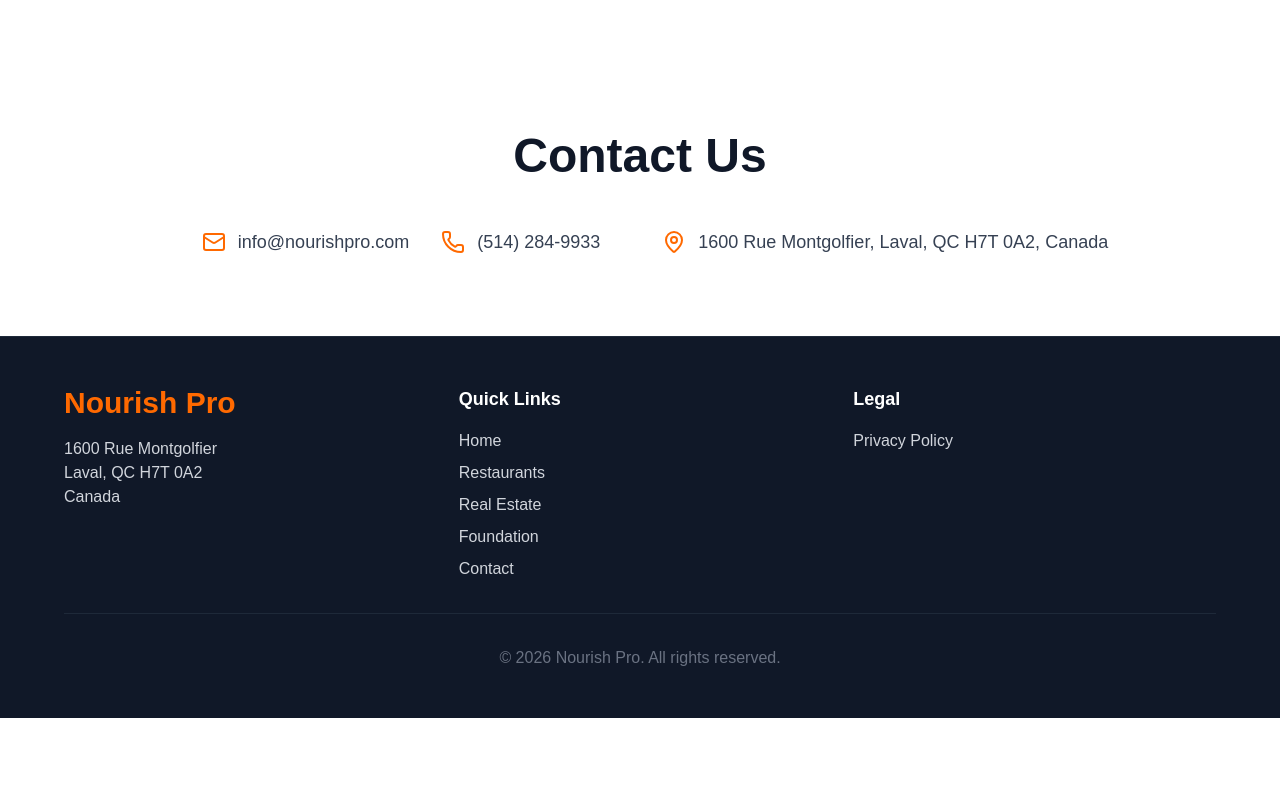
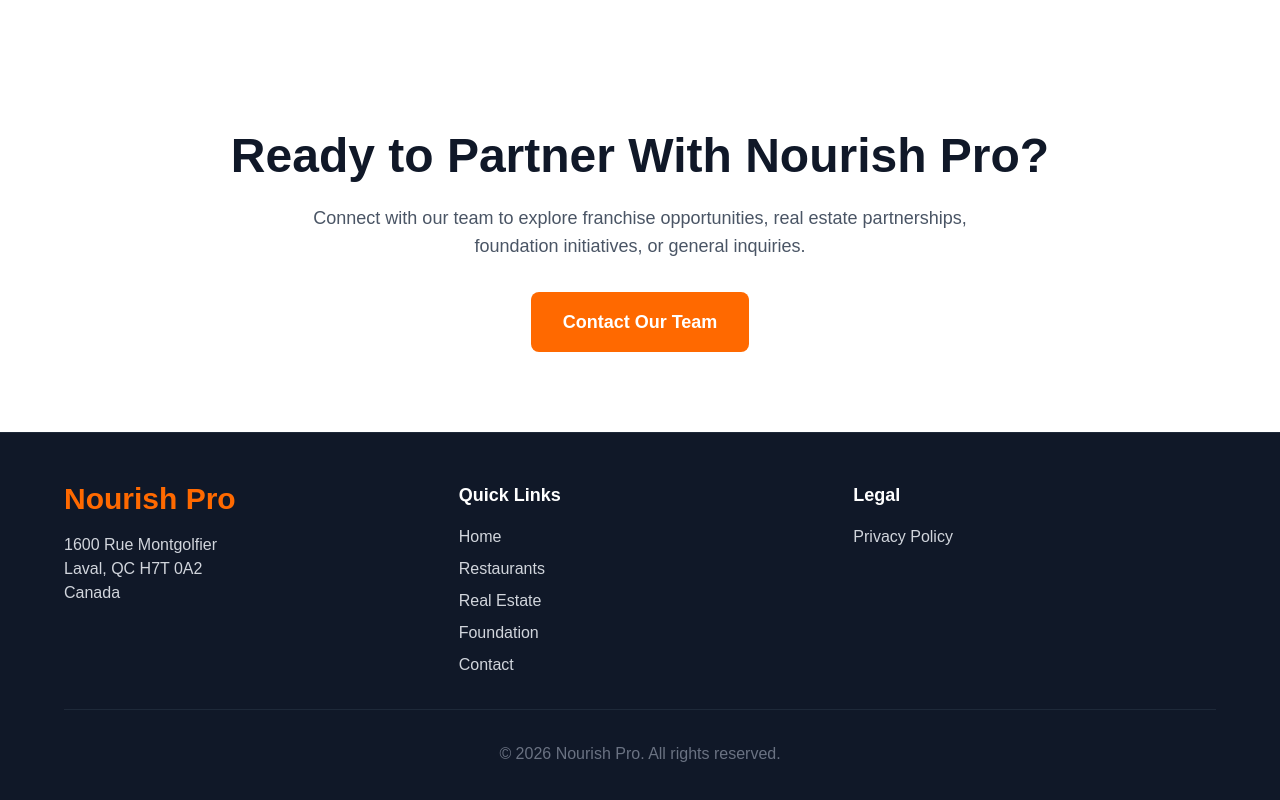
Before and after one commit to IjazUllahKhan/nourishpro, a Next.js app: page / in a window 1280 px wide. Shown: the part 2752-3552 px from the top of the page. Before the commit the page ends 3470 px from the top, so only its background shows below. Built offline with nearby package versions, Linux system fonts and the light colour scheme.

Commit message:
Polish Nourish Pro contact flow

```diff
--- a/app/contact/page.tsx
+++ b/app/contact/page.tsx
@@ -192,7 +192,7 @@
                   value={formData.phone}
                   onChange={handleChange}
                   className="w-full px-4 py-3 border border-gray-300 rounded-lg focus:ring-2 focus:ring-orange-500 focus:border-transparent"
-                  placeholder="(555) 123-4567"
+                  placeholder="Your phone number"
                 />
               </div>
 
--- a/app/foundation/page.tsx
+++ b/app/foundation/page.tsx
@@ -194,7 +194,7 @@
             transition={{ duration: 0.6, delay: 0.4 }}
           >
             <Link
-              href="/#contact"
+              href="/contact"
               className="inline-block bg-orange-500 hover:bg-orange-600 text-white font-semibold py-4 px-8 rounded-lg transition-colors text-lg"
             >
               Connect with Us
--- a/app/real-estate/page.tsx
+++ b/app/real-estate/page.tsx
@@ -209,7 +209,7 @@
             transition={{ duration: 0.6, delay: 0.4 }}
           >
             <Link
-              href="/#contact"
+              href="/contact"
               className="inline-block bg-orange-500 hover:bg-orange-600 text-white font-semibold py-4 px-8 rounded-lg transition-colors text-lg"
             >
               Contact Our Team
--- a/app/restaurants/page.tsx
+++ b/app/restaurants/page.tsx
@@ -216,7 +216,7 @@
             transition={{ duration: 0.6, delay: 0.4 }}
           >
             <Link
-              href="/#contact"
+              href="/contact"
               className="inline-block bg-orange-500 hover:bg-orange-600 text-white font-semibold py-4 px-8 rounded-lg transition-colors text-lg"
             >
               Start a Franchise Inquiry
--- a/components/ContactSection.tsx
+++ b/components/ContactSection.tsx
@@ -1,50 +1,41 @@
 "use client";
 
-import { Mail, Phone, MapPin } from "lucide-react";
+import Link from "next/link";
 import { motion } from "framer-motion";
 import { siteData } from "@/data/siteData";
 
 export default function ContactSection() {
   return (
     <section id="contact" className="py-20 px-4 bg-white">
-      <div className="container mx-auto max-w-4xl">
+      <div className="container mx-auto max-w-4xl text-center">
         <motion.h2
           initial={{ opacity: 0, y: 20 }}
           animate={{ opacity: 1, y: 0 }}
           transition={{ duration: 0.6 }}
-          className="text-4xl md:text-5xl font-bold text-gray-900 text-center mb-12"
+          className="text-4xl md:text-5xl font-bold text-gray-900 mb-6"
         >
-          {siteData.contact.title}
+          Ready to Partner With Nourish Pro?
         </motion.h2>
-        <div className="flex flex-col md:flex-row flex-wrap justify-center items-center gap-8">
-          <motion.div
-            initial={{ opacity: 0, x: -30 }}
-            animate={{ opacity: 1, x: 0 }}
-            transition={{ duration: 0.6, delay: 0.2 }}
-            className="flex items-center gap-3 text-gray-700"
+        <motion.p
+          initial={{ opacity: 0, y: 20 }}
+          animate={{ opacity: 1, y: 0 }}
+          transition={{ duration: 0.6, delay: 0.2 }}
+          className="text-lg text-gray-600 mb-8 max-w-2xl mx-auto"
+        >
+          Connect with our team to explore franchise opportunities, real estate partnerships, foundation initiatives, or general inquiries.
+        </motion.p>
+        <motion.div
+          initial={{ opacity: 0, y: 20 }}
+          animate={{ opacity: 1, y: 0 }}
+          transition={{ duration: 0.6, delay: 0.4 }}
+        >
+          <Link
+            href="/contact"
+            className="inline-block bg-orange-500 hover:bg-orange-600 text-white font-semibold py-4 px-8 rounded-lg transition-colors text-lg"
           >
-            <Mail className="w-6 h-6 text-orange-500" />
-            <span className="text-lg">{siteData.contact.email}</span>
-          </motion.div>
-          <motion.div
-            initial={{ opacity: 0, x: 0 }}
-            animate={{ opacity: 1, y: 0 }}
-            transition={{ duration: 0.6, delay: 0.25 }}
-            className="flex items-center gap-3 text-gray-700"
-          >
-            <Phone className="w-6 h-6 text-orange-500" />
-            <span className="text-lg">{siteData.contact.phone}</span>
-          </motion.div>
-          <motion.div
-            initial={{ opacity: 0, x: 30 }}
-            animate={{ opacity: 1, y: 0 }}
-            transition={{ duration: 0.6, delay: 0.3 }}
-            className="flex items-center gap-3 text-gray-700"
-          >
-            <MapPin className="w-6 h-6 text-orange-500" />
-            <span className="text-lg">{siteData.contact.address}</span>
-          </motion.div>
-        </div>
+            Contact Our Team
+          </Link>
+        </motion.div>
       </div>
     </section>
   );
```
